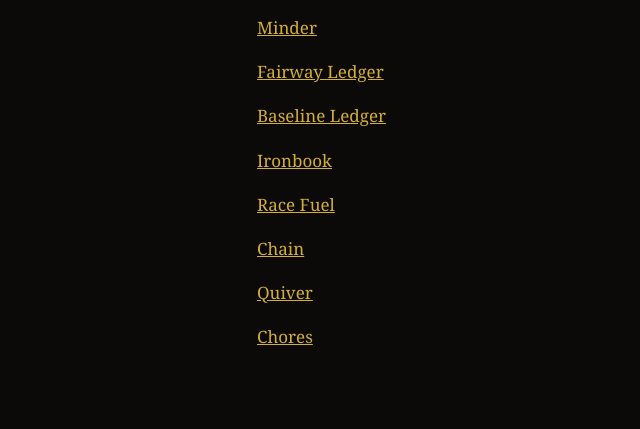
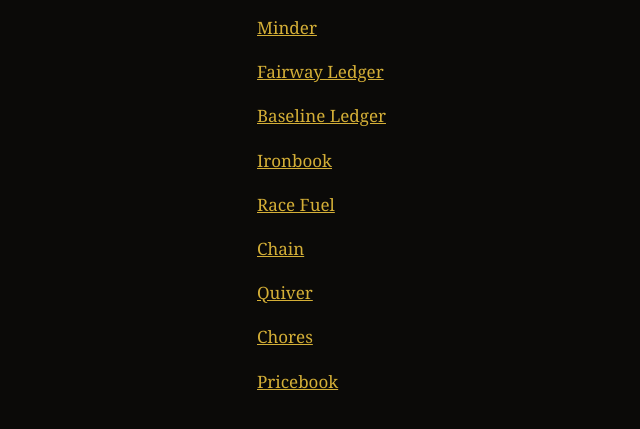
Before and after one commit to Mattbusel/app-pages, a plain HTML site: page index.html in a window 1280 px wide. Shown: the part 131-560 px from the top of the page, without its empty margins (63-703 px from the left). Drawn offline with Linux system fonts and the light colour scheme.

Commit message:
Pricebook app pages

```diff
--- a/index.html
+++ b/index.html
@@ -1,2 +1,2 @@
 <!doctype html><html lang="en"><head><meta charset="utf-8"><meta name="viewport" content="width=device-width,initial-scale=1"><title>Apps</title>
-<style>body{margin:0;background:#0b0a08;color:#f3ebd8;font:17px/1.6 Georgia,serif}main{max-width:640px;margin:0 auto;padding:64px 20px}h1{font-weight:400;font-size:40px;margin:0 0 8px}.a{color:#d4af37}a{color:#d4af37}p{color:#f3ebd8cc}</style></head><body><main><h1>Apps</h1><p><a href='minder/'>Minder</a></p><p><a href='fairway-ledger/'>Fairway Ledger</a></p><p><a href='baseline-ledger/'>Baseline Ledger</a></p><p><a href='ironbook/'>Ironbook</a></p><p><a href='race-fuel/'>Race Fuel</a></p><p><a href='chain/'>Chain</a></p><p><a href='quiver/'>Quiver</a></p><p><a href='chores/'>Chores</a></p></main></body></html>
+<style>body{margin:0;background:#0b0a08;color:#f3ebd8;font:17px/1.6 Georgia,serif}main{max-width:640px;margin:0 auto;padding:64px 20px}h1{font-weight:400;font-size:40px;margin:0 0 8px}.a{color:#d4af37}a{color:#d4af37}p{color:#f3ebd8cc}</style></head><body><main><h1>Apps</h1><p><a href='minder/'>Minder</a></p><p><a href='fairway-ledger/'>Fairway Ledger</a></p><p><a href='baseline-ledger/'>Baseline Ledger</a></p><p><a href='ironbook/'>Ironbook</a></p><p><a href='race-fuel/'>Race Fuel</a></p><p><a href='chain/'>Chain</a></p><p><a href='quiver/'>Quiver</a></p><p><a href='chores/'>Chores</a></p><p><a href='pricebook/'>Pricebook</a></p></main></body></html>
```
Also changed, not shown: pricebook/index.html (added, +1 -0 lines), pricebook/privacy.html (added, +1 -0 lines).
